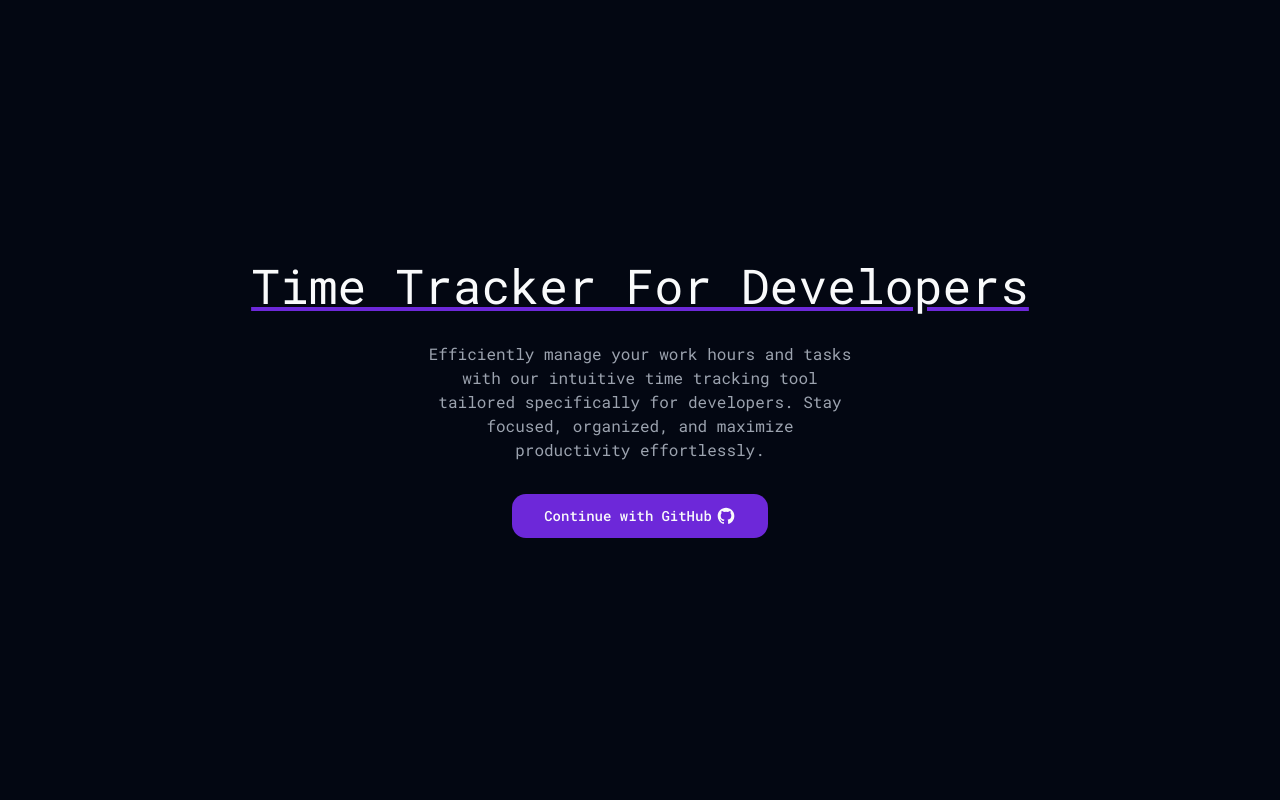
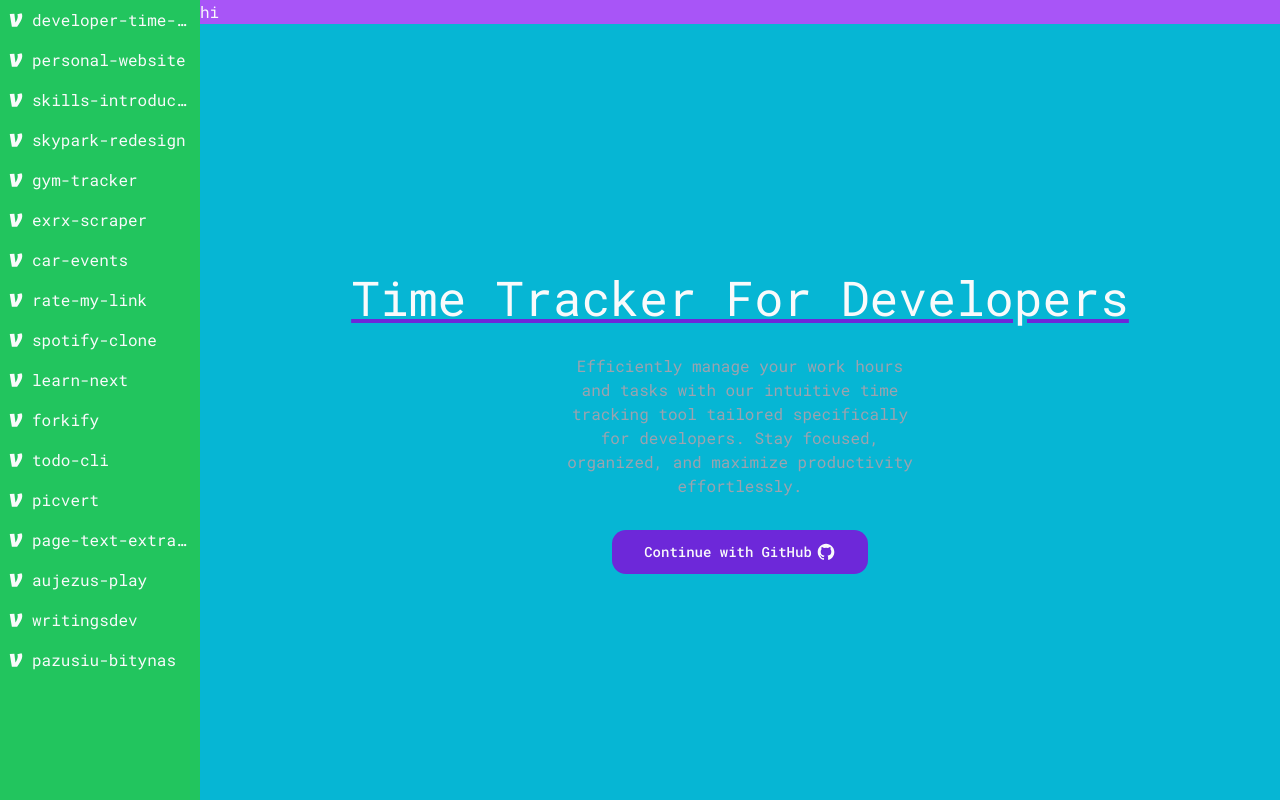
Before and after one commit to AuJezus/developer-time-tracker, a Next.js app: page / in a window 1280 px wide. Shown: the top 800 px of the page. Built offline with nearby package versions, Linux system fonts and the light colour scheme.

Commit message:
Add side nav

```diff
--- a/app/globals.css
+++ b/app/globals.css
@@ -73,3 +73,13 @@
     @apply bg-background text-foreground;
   }
 }
+
+@layer components {
+  .nav {
+    @apply grid-cols-[33px_1fr];
+  }
+
+  .nav:has(.side-nav:hover) {
+    @apply grid-cols-[200px_1fr];
+  }
+}
--- a/app/layout.js
+++ b/app/layout.js
@@ -2,6 +2,7 @@ import { Roboto_Mono } from "next/font/google";
 import "./globals.css";
 import { cn } from "@/lib/utils";
 import { Toaster } from "sonner";
+import { BiLogoVenmo } from "react-icons/bi";
 
 const fontMono = Roboto_Mono({ subsets: ["latin"], variable: "--font-mono" });
 
@@ -9,6 +10,26 @@ export const metadata = {
   title: "Create Next App",
   description: "Generated by create next app",
 };
+
+const projects = [
+  "developer-time-tracker",
+  "personal-website",
+  "skills-introduction-to-github",
+  "skypark-redesign",
+  "gym-tracker",
+  "exrx-scraper",
+  "car-events",
+  "rate-my-link",
+  "spotify-clone",
+  "learn-next",
+  "forkify",
+  "todo-cli",
+  "picvert",
+  "page-text-extractor",
+  "aujezus-play",
+  "writingsdev",
+  "pazusiu-bitynas",
+];
 
 export default function RootLayout({ children }) {
   return (
@@ -19,7 +40,50 @@ export default function RootLayout({ children }) {
           fontMono.variable
         )}
       >
-        {children}
+        {/* <div className="grid grid-cols-[auto_1fr] transition-all grid-rows-[auto_1fr] w-full h-screen">
+          <div className="row-span-2 hover:w-fit w-14 transition-all duration-1000">
+            <div className="bg-green-500 sticky top-0 transition-all w-full h-screen flex flex-col gap-4 px-4 py-2">
+              {projects.map((project) => (
+                <div key={project}>{project}</div>
+              ))}
+            </div>
+          </div>
+          <div className="bg-purple-500">hi</div>
+          <div className="bg-cyan-500 h-[1000px]">{children}</div>
+        </div> */}
+
+        {/* <div className="grid nav grid-rows-[auto_1fr] transition-all">
+          <div className="row-span-2">
+            <div className="bg-green-500 side-nav sticky top-0 h-screen flex flex-col gap-4 p-2">
+              {projects.map((project) => (
+                <div key={project} className="flex gap-2 items-center">
+                  <BiLogoVenmo className="flex-shrink-0" />
+                  <p className="text-nowrap overflow-hidden w-full overflow-ellipsis">
+                    {project}
+                  </p>
+                </div>
+              ))}
+            </div>
+          </div>
+          <div className="bg-purple-500">hi</div>
+          <div className="bg-cyan-500 h-[1000px]">{children}</div>
+        </div> */}
+
+        <div className="grid nav grid-rows-[auto_1fr] transition-all relative">
+          <div className="row-span-2 bg-green-500 side-nav sticky top-0 h-screen flex flex-col gap-4 p-2">
+            {projects.map((project) => (
+              <div key={project} className="flex gap-2 items-center">
+                <BiLogoVenmo className="flex-shrink-0" />
+                <p className="text-nowrap overflow-hidden w-full overflow-ellipsis">
+                  {project}
+                </p>
+              </div>
+            ))}
+          </div>
+          <div className="bg-purple-500">hi</div>
+          <div className="bg-cyan-500 h-[10000px]">{children}</div>
+        </div>
+
         <Toaster richColors theme="dark" />
       </body>
     </html>
```
